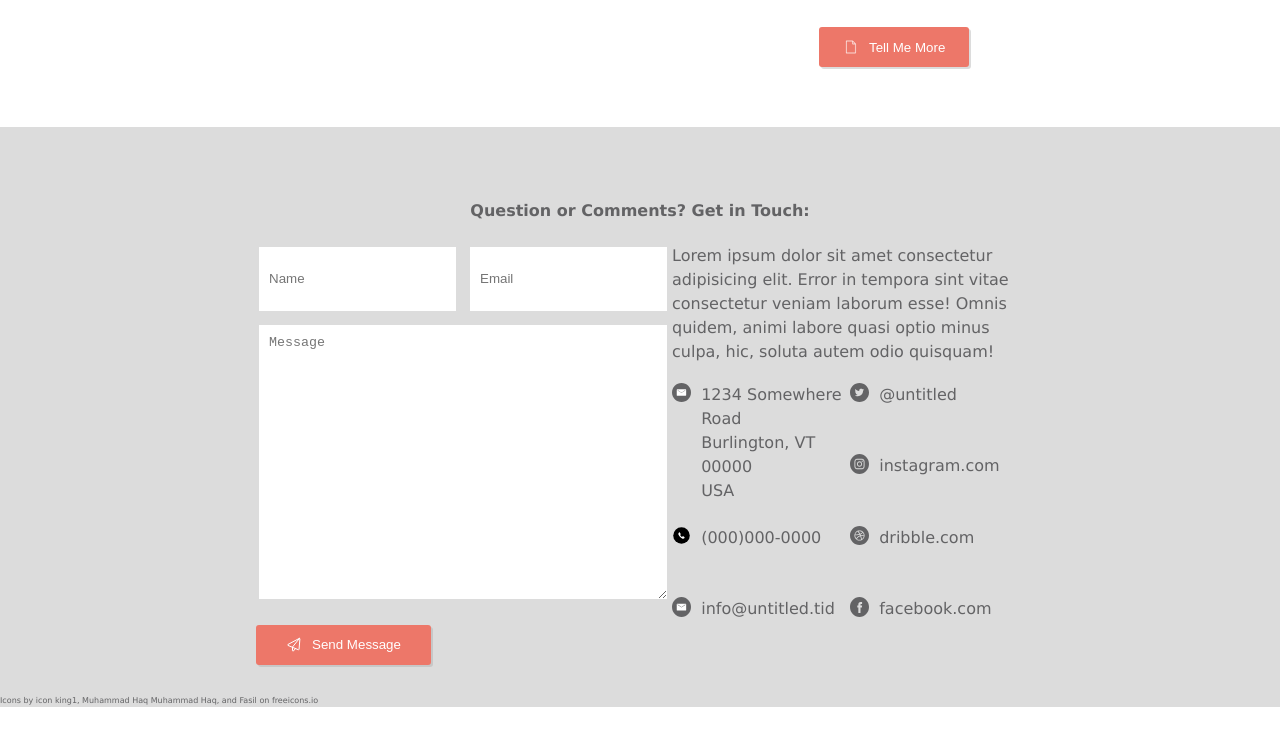
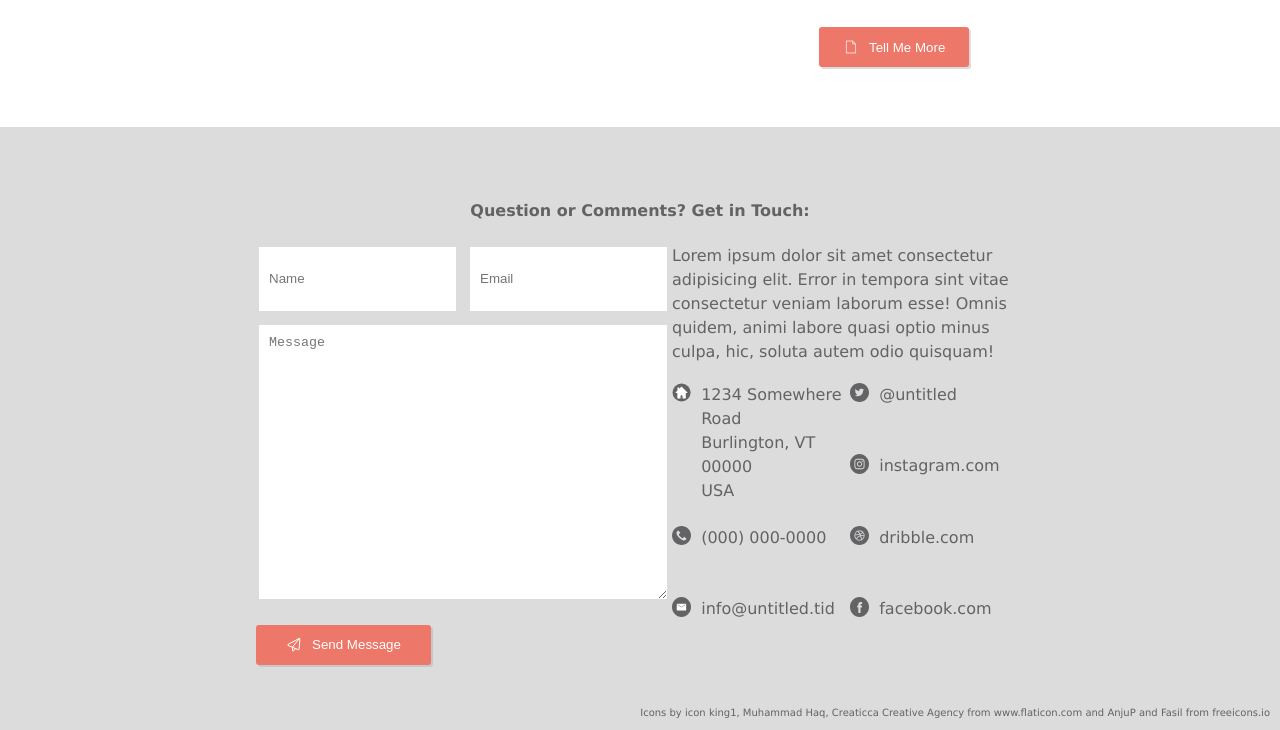
Before and after one commit to BurlingtonCodeAcademy/remock-Cortney-Logan, a plain HTML site: page continue-reading.html in a window 1280 px wide. Shown: the part 2379-3109 px from the top of the page. Before the commit the page ends 3086 px from the top, so only its background shows below. Drawn offline with Linux system fonts and the light colour scheme.

Commit message:
updating footer and attribution across pages

```diff
--- a/continue-reading.html
+++ b/continue-reading.html
@@ -150,16 +150,14 @@
 
       </form>
       <div id="contact-information">
-        <p>Lorem ipsum dolor sit amet consectetur adipisicing elit. Error in tempora sint vitae consectetur veniam
-          laborum esse! Omnis quidem, animi labore quasi optio minus culpa, hic, soluta autem odio quisquam!</p>
-        <div id="contact-address"><img src="/images/email.svg" />1234 Somewhere Road<br>Burlington, VT 00000<br>USA
-        </div>
-        <div id="contact-phone"><img src="/images/phone.svg" />(000)000-0000</div>
-        <div id="contact-email"><img src="/images/email.svg" /> info@untitled.tid</div>
-        <div id="contact-twitter"><img src="/images/twitter.svg" /> @untitled</div>
-        <div id="contact-instagram"><img src="/images/instagram.svg" /> instagram.com</div>
-        <div id="contact-linkedin"><img src="/images/dribbble.svg" /> dribble.com</div>
-        <div id="contact-facebook"><img src="/images/facebook.svg" /> facebook.com</div>
+        <p>Lorem ipsum dolor sit amet consectetur adipisicing elit. Error in tempora sint vitae consectetur veniam laborum esse! Omnis quidem, animi labore quasi optio minus culpa, hic, soluta autem odio quisquam!</p>
+        <div id="contact-address"><img src="/images/home.svg"/>1234 Somewhere Road<br>Burlington, VT 00000<br>USA</div>
+        <div id="contact-phone"><img src="/images/phone-call.svg"/>(000) 000-0000</div>
+        <div id="contact-email"><img src="/images/email.svg"/> info@untitled.tid</div>
+        <div id="contact-twitter"><img src="/images/twitter.svg"/> @untitled</div>
+        <div id="contact-instagram"><img src="/images/instagram.svg"/> instagram.com</div>
+        <div id="contact-linkedin"><img src="/images/dribbble.svg"/> dribble.com</div>
+        <div id="contact-facebook"><img src="/images/facebook.svg"/> facebook.com</div>
       </div>
       <div class="notification" id="notify-user">
         <div id="notification-message">
@@ -170,9 +168,7 @@
       </div>
     </footer>
     <div id="attribution">
-      Icons by <a href="https://freeicons.io/profile/3">icon king1</a>, Muhammad Haq <a
-        href="https://freeicons.io/profile/823">Muhammad Haq</a>, and Fasil on <a
-        href="https://freeicons.io">freeicons.io</a>
+      Icons by <a href="https://freeicons.io/profile/3">icon king1</a>, <a href="https://freeicons.io/profile/823">Muhammad Haq</a>, <a href="https://www.flaticon.com/authors/creaticca-creative-agency">Creaticca Creative Agency</a> from <a href="https://www.flaticon.com/" title="Flaticon">www.flaticon.com</a> and <a href="https://freeicons.io/profile/3031">AnjuP</a> and <a href="https://freeicons.io/profile/722">Fasil</a> from <a href="https://freeicons.io">freeicons.io</a>
     </div>
   </section>
 </body>
--- a/styles/styles.css
+++ b/styles/styles.css
@@ -447,5 +447,7 @@ footer p {
 }
 
 #attribution {
-  font-size: 8px;
+  font-size: 10px;
+  padding: 10px;
+  text-align: right;
 }
```
Also changed, not shown: blog-post.html (+3 -3 lines), index.html (+2 -2 lines), learn-more.html (+3 -3 lines), images/envelope.svg (deleted), images/home.svg (added), images/letter.svg (deleted), images/phone.svg (deleted).
